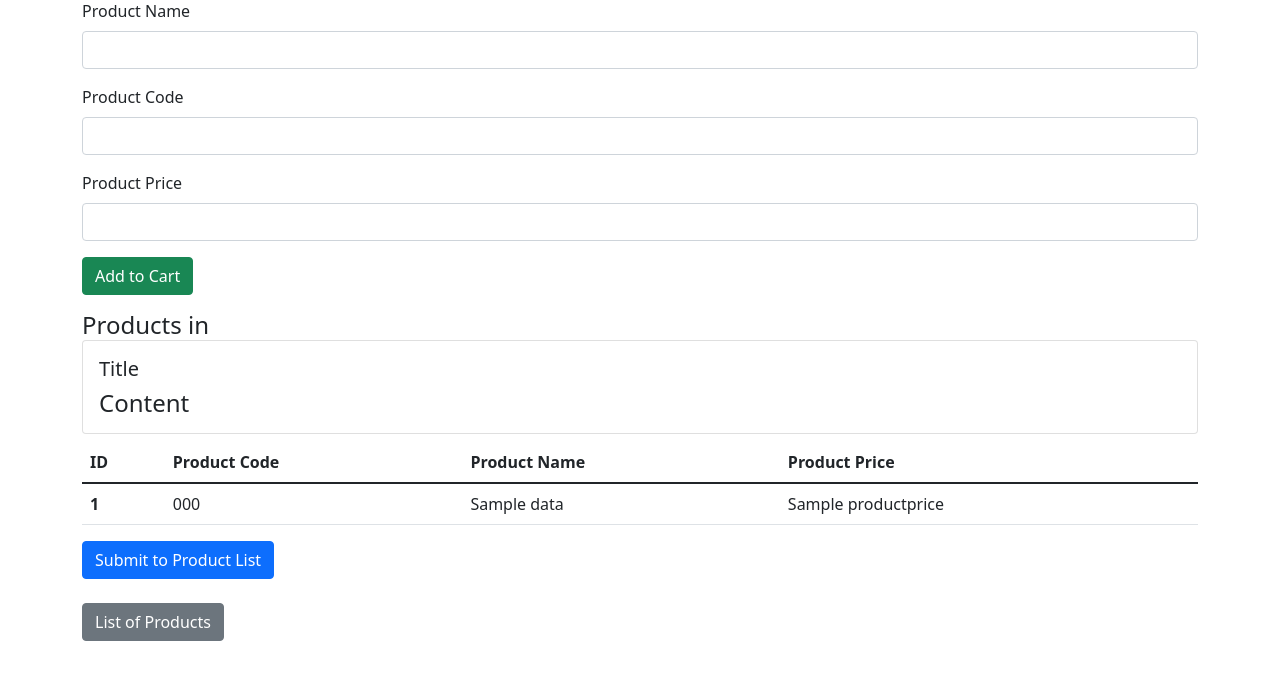
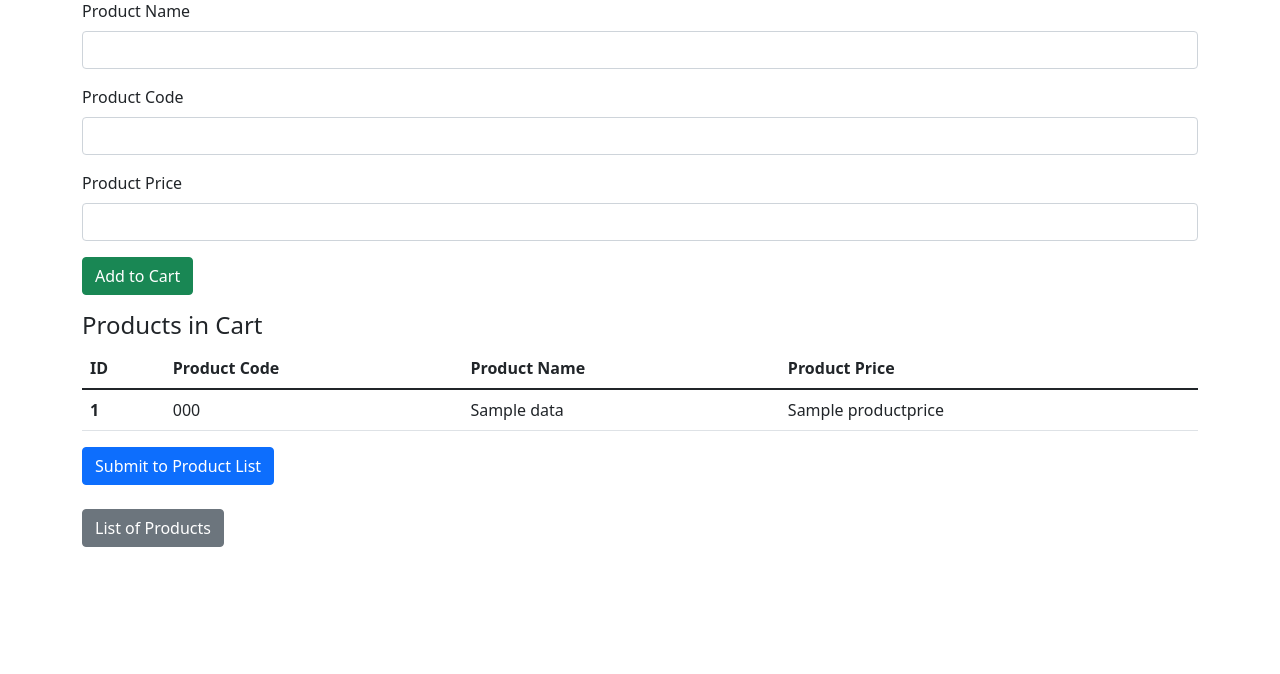
Before and after one commit to atiflayer/session, a CodeIgniter 4 app: template app/Views/index.php in a window 1280 px wide. Shown: the part 54-728 px from the top of the page. Run offline with PHP 8.4 and a stand-in for CodeIgniter, Linux system fonts and the light colour scheme; the template is opened without the code that fills it: most values are stand-ins (such as "Sample title", 1, 10 or a date in 2020); some libraries are stand-ins or nearby versions.

Commit message:
Commit 6

```diff
--- a/app/Views/index.php
+++ b/app/Views/index.php
@@ -44,13 +44,7 @@
         <?php endforeach ;}?>
 
         <form action="<?= base_url('postsubmit')?>" method="POST">
-            <h4>Products in <div class="card">
-                <img class="card-img-top" src="" alt="">
-                <div class="card-body">
-                    <h5 class="card-title">Title</h5>
-                    <p class="card-text">Content</p>
-                </div>
-            </div></h4>
+            <h4>Products in Cart</h4>
             <table id="table" class="table">
                 <thead>
                     <tr>
```
